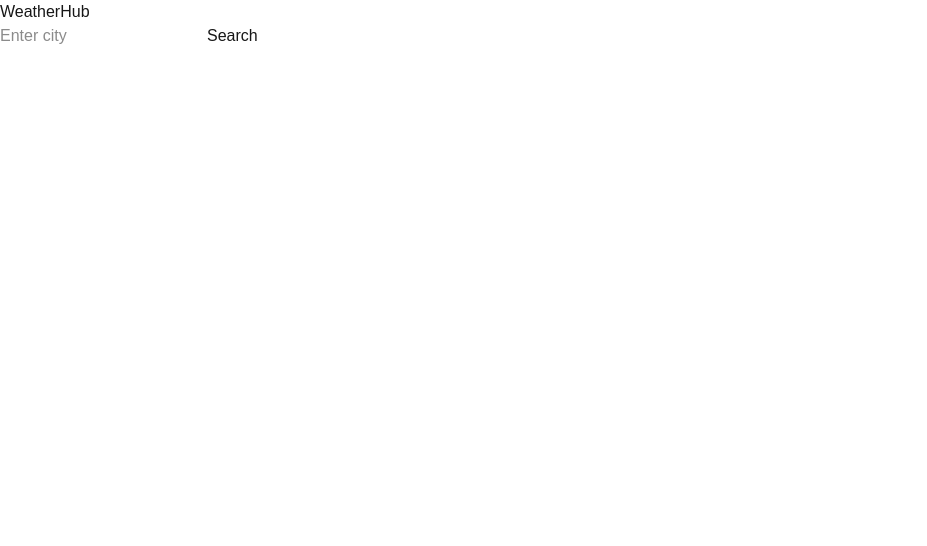
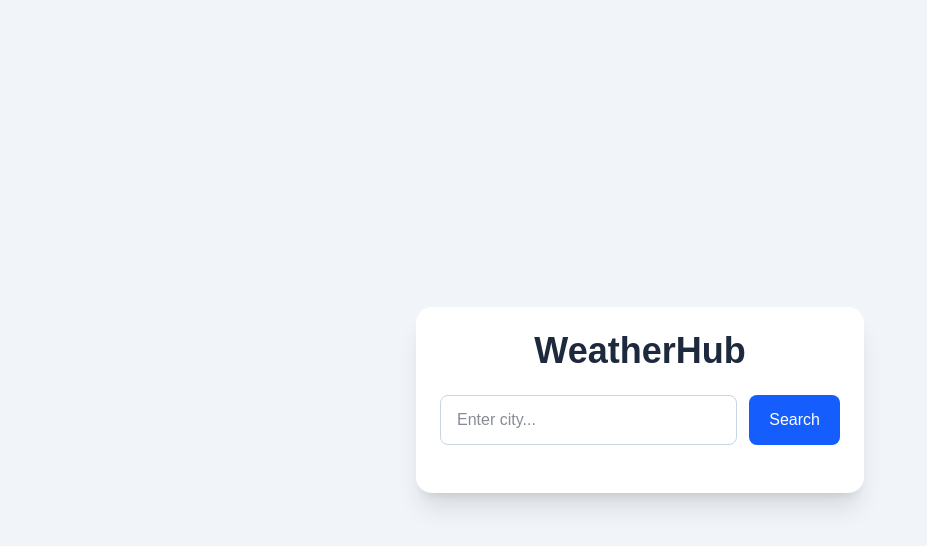
Before and after one commit to Khalid-Alshahrani/weatherhub, a Next.js app: page / in a window 1280 px wide. Shown: the top 546 px of the page, without its empty margins (0-927 px from the left). Built offline with nearby package versions, Linux system fonts and the light colour scheme.

Commit message:
Improve WeatherHub UI

```diff
--- a/src/app/page.tsx
+++ b/src/app/page.tsx
@@ -7,39 +7,69 @@ export default function Home() {
   const [weather, setWeather] = useState<any>(null);
 
   const handleSearch = async () => {
+    if (!city.trim()) return;
+
     const response = await fetch(`/api/weather?city=${city}`);
-
     const data = await response.json();
 
     setWeather(data);
   };
 
   return (
-    <main>
-      <h1>WeatherHub</h1>
+    <main className="min-h-screen bg-slate-100 flex items-center justify-center p-6">
+      <div className="w-full max-w-md bg-white rounded-2xl shadow-xl p-6">
+        <h1 className="text-4xl font-bold text-center text-slate-800 mb-6">
+          WeatherHub
+        </h1>
 
+        <div className="flex gap-3 mb-6">
           <input
             type="text"
-        placeholder="Enter city"
+            placeholder="Enter city..."
             value={city}
             onChange={(e) => setCity(e.target.value)}
+            className="flex-1 border border-slate-300 rounded-lg px-4 py-3 text-slate-900 focus:outline-none focus:ring-2 focus:ring-blue-500"
           />
 
-      <button onClick={handleSearch}>
+          <button
+            onClick={handleSearch}
+            className="bg-blue-600 text-white px-5 py-3 rounded-lg font-medium hover:bg-blue-700 transition"
+          >
             Search
           </button>
+        </div>
 
         {weather && (
-        <div>
-          <h2>{weather.name}</h2>
+          <div className="bg-slate-50 border border-slate-200 rounded-xl p-5">
+            <h2 className="text-2xl font-bold text-slate-800 mb-4">
+              📍 {weather.name}
+            </h2>
 
-          <p>Temperature: {weather.main.temp}°C</p>
+            <div className="space-y-3 text-slate-700">
+              <p className="text-lg">
+                🌡️ Temperature:{" "}
+                <span className="font-semibold">
+                  {weather.main.temp}°C
+                </span>
+              </p>
 
-          <p>Humidity: {weather.main.humidity}%</p>
+              <p className="text-lg">
+                💧 Humidity:{" "}
+                <span className="font-semibold">
+                  {weather.main.humidity}%
+                </span>
+              </p>
 
-          <p>Wind Speed: {weather.wind.speed} m/s</p>
+              <p className="text-lg">
+                🌬️ Wind Speed:{" "}
+                <span className="font-semibold">
+                  {weather.wind.speed} m/s
+                </span>
+              </p>
+            </div>
           </div>
         )}
+      </div>
     </main>
   );
 }
```
Lines whose indentation alone changed are shown as unchanged.
